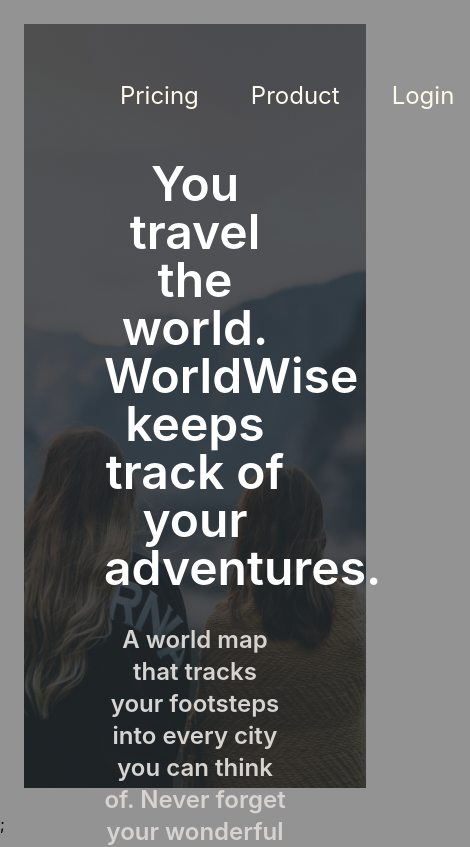
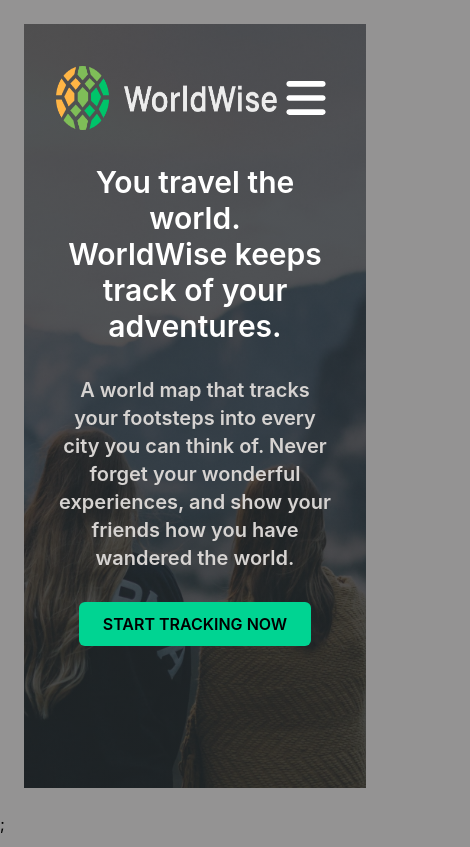
Before and after one commit to ThanhsonWeb/Worldwise, a React (Vite) app: page / in a window 390 px wide. Shown: the top 847 px of the page, 470 px wide, since content can reach past the window. Built offline with nearby package versions, Linux system fonts and the light colour scheme; data requests are answered from the project's data file.

Commit message:
responsive for Nav and homepage

```diff
--- a/src/components/PageNav.jsx
+++ b/src/components/PageNav.jsx
@@ -1,21 +1,26 @@
 import logo from "../assets/img/logo.png";
 import { NavLink, Link } from "react-router-dom";
-
+import barIcon from "../assets/icon/bar.svg";
 function PageNav() {
 	return (
 		<div className="flex items-center justify-between ">
 			<Link to="/">
 				<img src={logo} alt="logo" className="h-16" />
 			</Link>
-			<nav>
+
+			<button>
+				<img src={barIcon} alt="barIcon" className="h-17" />
+			</button>
+
+			<nav className="md:block hidden">
 				<ul className="flex gap-5 text-2xl text-amber-50 ">
-					<li className="px-4 py-2" >
+					<li className="px-4 py-2">
 						<NavLink to="/pricing">Pricing</NavLink>
 					</li>
-					<li className="px-4 py-2" >
+					<li className="px-4 py-2">
 						<NavLink to="/product">Product</NavLink>
 					</li>
-					<li className="px-4 py-2" >
+					<li className="px-4 py-2">
 						<NavLink to="/login">Login</NavLink>
 					</li>
 				</ul>
--- a/src/pages/HomePage.jsx
+++ b/src/pages/HomePage.jsx
@@ -3,14 +3,14 @@
 
 function HomePage() {
 	return (
-		<div className="homepage text-center m-6 px-[5rem] py-[2.5rem] text-white  ">
+		<div className="homepage text-center m-6 md:px-[5rem] px-[2rem] py-[2.5rem] text-white  ">
 			<PageNav />
-			<h1 className="text-5xl font-semibold my-[2rem]">
+			<h1 className="md:text-5xl text-3xl font-semibold my-[2rem]">
 				You travel the world.
 				<br />
 				WorldWise keeps track of your adventures.
 			</h1>
-			<h2 className="text-2xl font-semibold text-stone-300 mb-10">
+			<h2 className="md:text-2xl text-xl font-semibold text-stone-300 mb-10">
 				A world map that tracks your footsteps into every city you can think of.
 				Never forget your wonderful experiences, and show your friends how you
 				have wandered the world.
```
Also changed, not shown: src/assets/icon/bar.svg (added).
